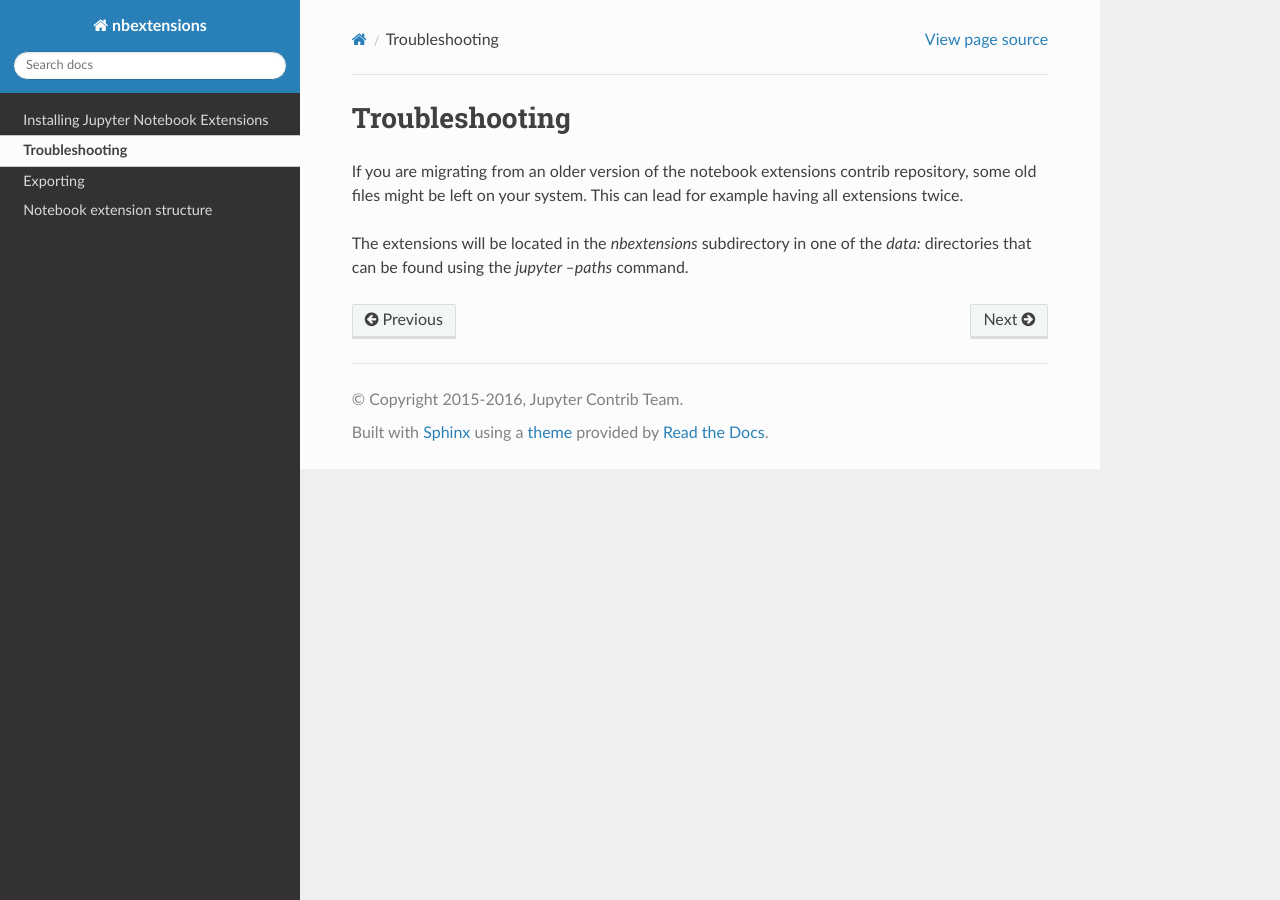
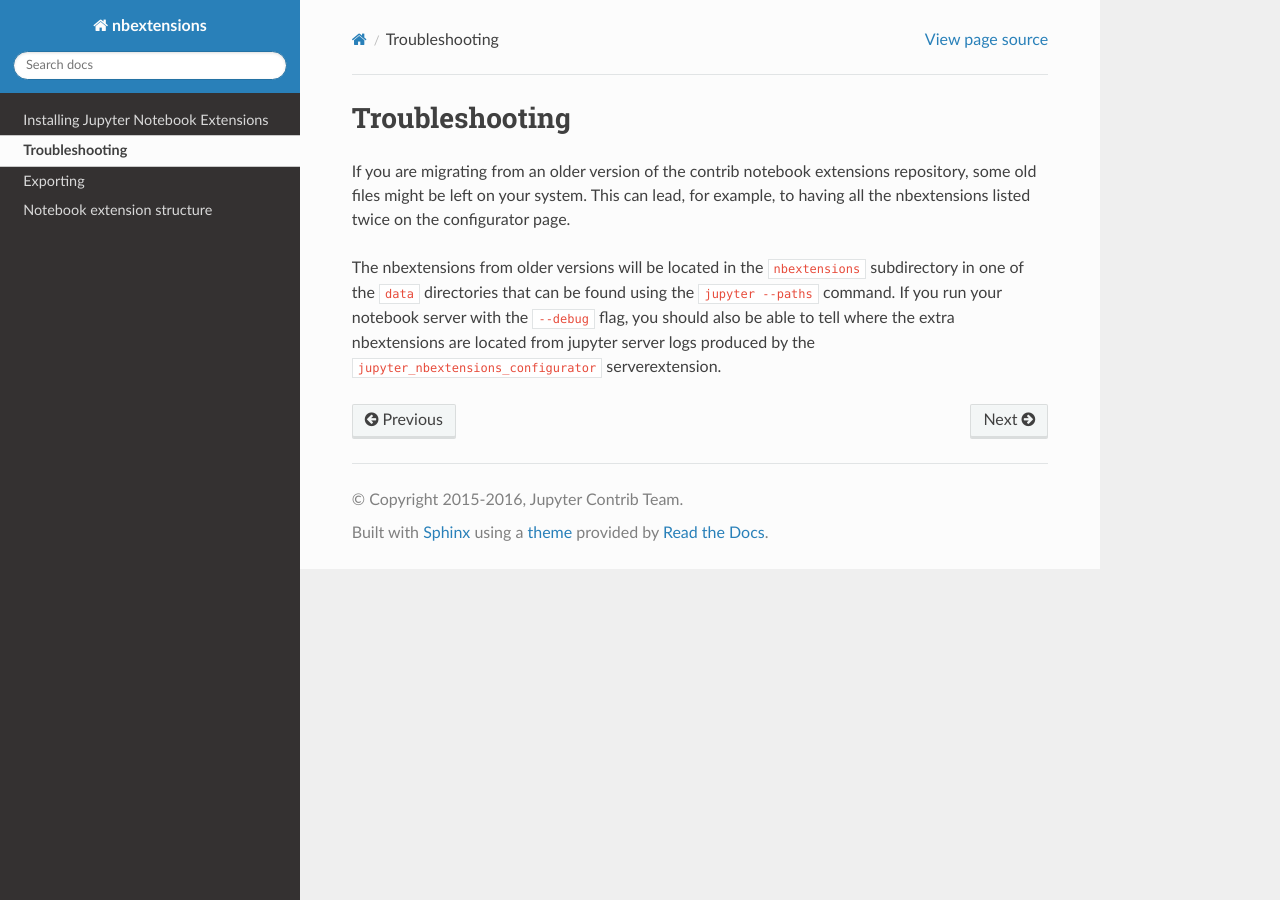
Before and after one commit to ipython-contrib/jupyter_contrib_nbextensions, a Sphinx documentation site: the page built from docs/source/troubleshooting.md, in a window 1280 px wide. Built offline with Sphinx 7.4.7 and the Read the Docs theme 2.0.0, drawn with Linux system fonts in a browser that asks for light colours; pages that are not in the unit, such as notebooks, are missing from menus.

Commit message:
switch more docs back to markdown for ease of comparison with main readme, where we're not using features of rst

```diff
--- /dev/null
+++ b/docs/source/troubleshooting.md
@@ -0,0 +1,13 @@
+Troubleshooting
+===============
+
+If you are migrating from an older version of the contrib notebook extensions
+repository, some old files might be left on your system. This can lead, for
+example, to having all the nbextensions listed twice on the configurator page.
+
+The nbextensions from older versions will be located in the `nbextensions`
+subdirectory in one of the `data` directories that can be found using the
+`jupyter --paths` command. If you run your notebook server with the
+`--debug` flag, you should also be able to tell where the extra nbextensions
+are located from jupyter server logs produced by the
+`jupyter_nbextensions_configurator` serverextension.
--- a/docs/source/troubleshooting.rst
+++ /dev/null
@@ -1,8 +0,0 @@
-Troubleshooting
-===============
-
-If you are migrating from an older version of the notebook extensions contrib repository,
-some old files might be left on your system. This can lead for example having all extensions twice.
-
-The extensions will be located in the `nbextensions` subdirectory in one of the `data:` directories that can be found
-using the `jupyter --paths` command.
```
Also changed, not shown: docs/source/install.md (+4 -3 lines), docs/source/internals.md (added, +107 -0 lines), docs/source/internals.rst (deleted, +0 -105 lines).
